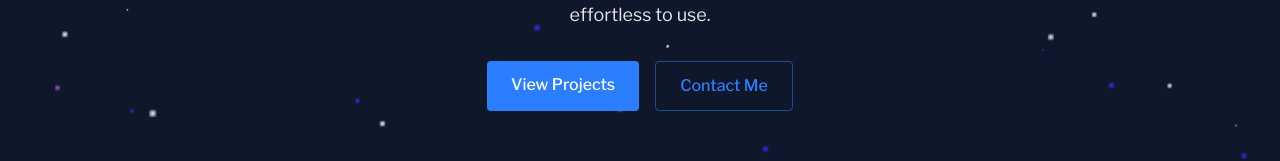
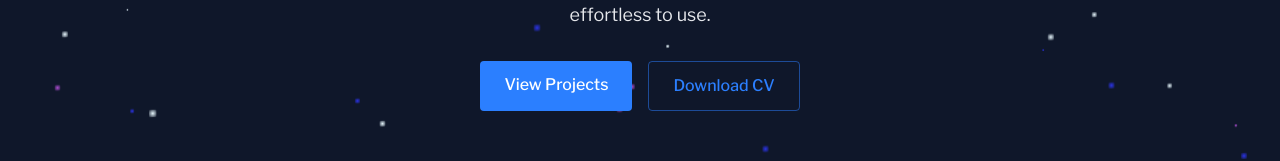
Before and after one commit to Pragati9991/pragati-portfolio, a React (Vite) app: page / in a window 1280 px wide. Shown: the part 457-618 px from the top of the page. Built offline with nearby package versions, Linux system fonts and the light colour scheme.

Commit message:
changed 'contact me' to 'download CV'

```diff
--- a/src/components/sections/Home.jsx
+++ b/src/components/sections/Home.jsx
@@ -45,11 +45,16 @@ export const Home = () => {
             </a>
 
             <a
-              href="#contact"
+              href="/pragati-portfolio/PragatiJuyalCV.pdf"
+              download="PragatiJuyalCV.pdf"
               className="border border-blue-500/50 text-blue-500 py-3 px-6 rounded font-medium transition-all duration-200 hover:-translate-y-0.5 hover:shadow-[0_0_15px_rgba(59, 130, 246, 0.2)] hover:bg-blue-500/10"
             >
-              Contact Me
+              Download CV
             </a>
+
+
+
+
           </div>
         </div>
       </RevealOnScroll>
```
